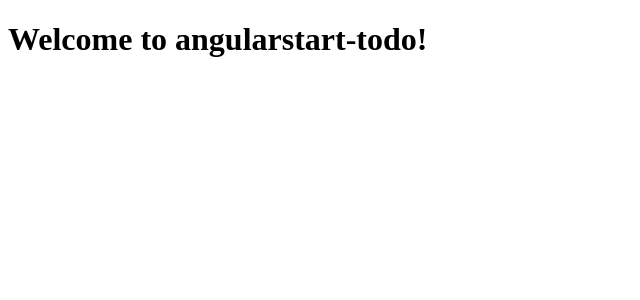
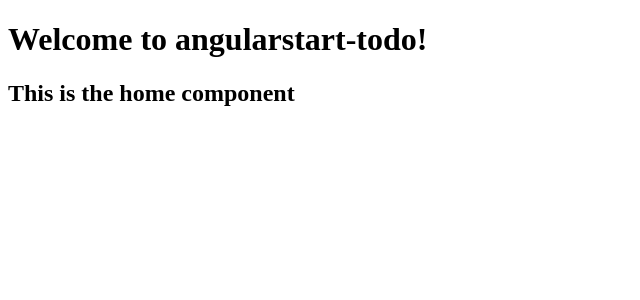
Before and after one commit to Kit-dev-droid/angularstart-todo-ongoing, an Angular app: page /home in a window 1280 px wide. Before the commit this address led to /. Shown: the top 300 px of the page, without its empty margins (0-640 px from the left). Built offline with nearby package versions, Linux system fonts and the light colour scheme.

Commit message:
first commit

```diff
--- a/src/app/app.routes.ts
+++ b/src/app/app.routes.ts
@@ -1,3 +1,13 @@
 import { Routes } from '@angular/router';
 
-export const routes: Routes = [];
+export const routes: Routes = [
+    {
+        path: 'home',
+        loadComponent: () => import('./home/home.component'),
+    },
+    {
+        path: '',
+        redirectTo: 'home',
+        pathMatch: 'full',
+    },
+];
--- /dev/null
+++ b/src/app/home/home.component.ts
@@ -0,0 +1,7 @@
+import { Component } from '@angular/core';
+
+@Component({
+  selector: 'app-home',
+  template: `<h2>This is the home component</h2>`,
+})
+export default class HomeComponent {}
```
